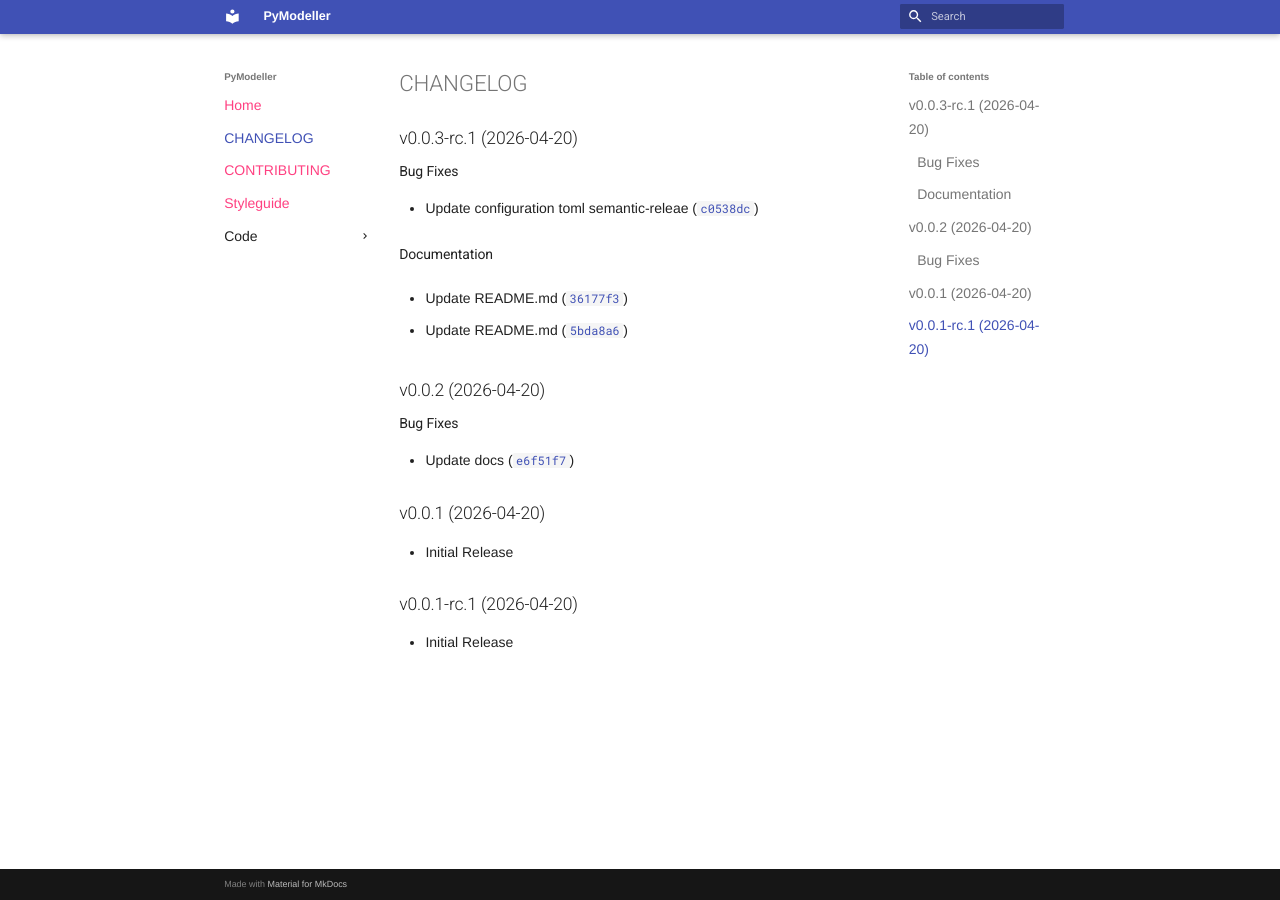
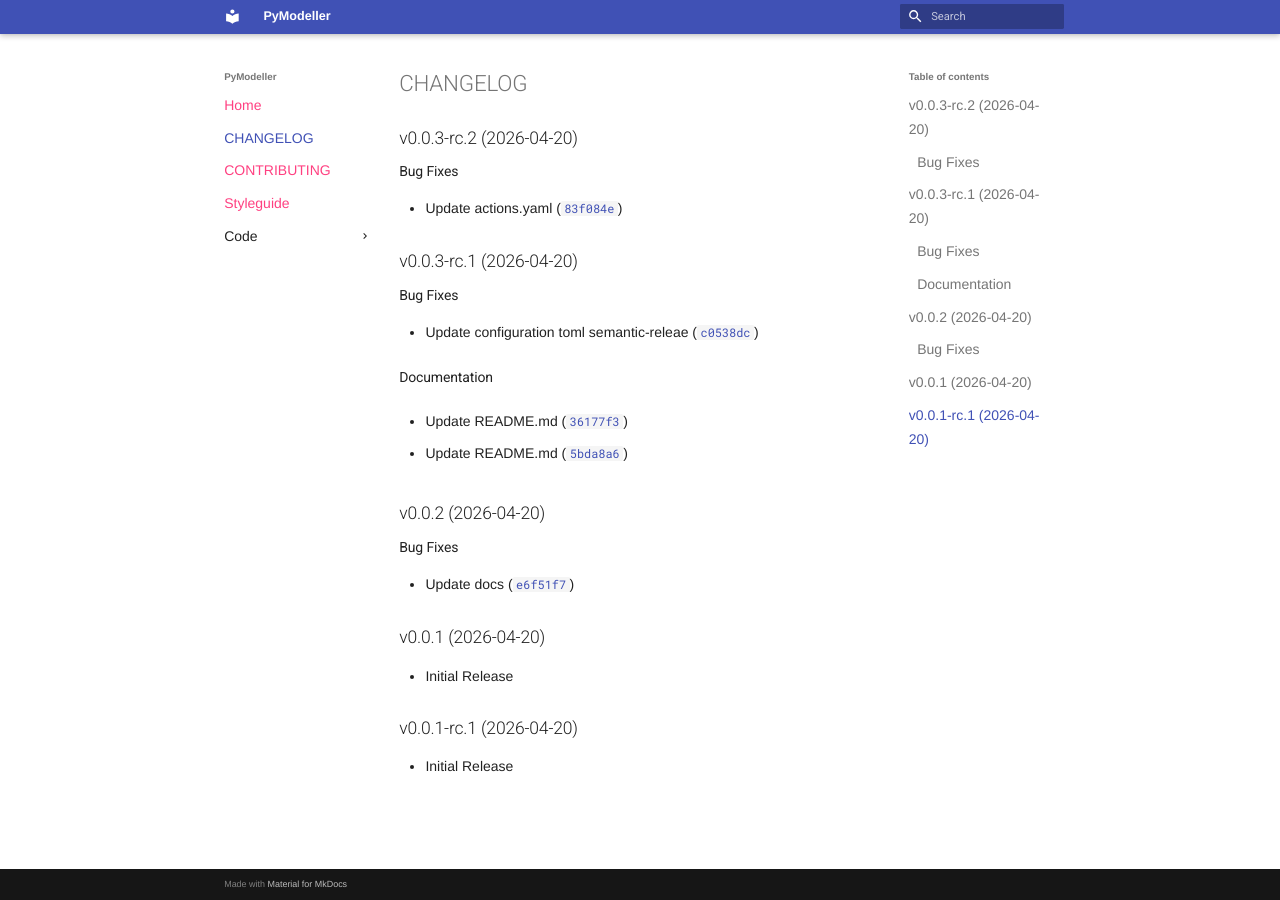
Before and after one commit to pymodeller/PyModeller, an MkDocs documentation site: the page built from docs/CHANGELOG.md, in a window 1280 px wide. Built offline with MkDocs 1.6.1 and Material for MkDocs 9.7.7, drawn with Linux system fonts in a browser that asks for light colours; nearby versions of some CDN libraries; library files that are not in the unit come from our copies; plug-ins that fetch from the network failed and are left out.

Commit message:
0.0.3-rc.2
Automatically generated by python-semantic-release

```diff
--- a/docs/CHANGELOG.md
+++ b/docs/CHANGELOG.md
@@ -1,6 +1,14 @@
 # CHANGELOG
 
 <!-- version list -->
+
+## v0.0.3-rc.2 (2026-04-20)
+
+### Bug Fixes
+
+- Update actions.yaml
+  ([`83f084e`](https://github.com/pymodeller/PyModeller/commit/83f084eca13c21de09f577be5a477e018773159b))
+
 
 ## v0.0.3-rc.1 (2026-04-20)
 
--- a/pyproject.toml
+++ b/pyproject.toml
@@ -1,6 +1,6 @@
 [project]
 name = "pymodeller"
-version = "0.0.3-rc.1"
+version = "0.0.3-rc.2"
 description = "Package who read models from yaml and crate models using pydantic "
 readme = "README.md"
 license = { file = "LICENSE" }
--- a/src/pymodeller/__init__.py
+++ b/src/pymodeller/__init__.py
@@ -1 +1 @@
-__version__ = "0.0.3-rc.1"
+__version__ = "0.0.3-rc.2"
```
